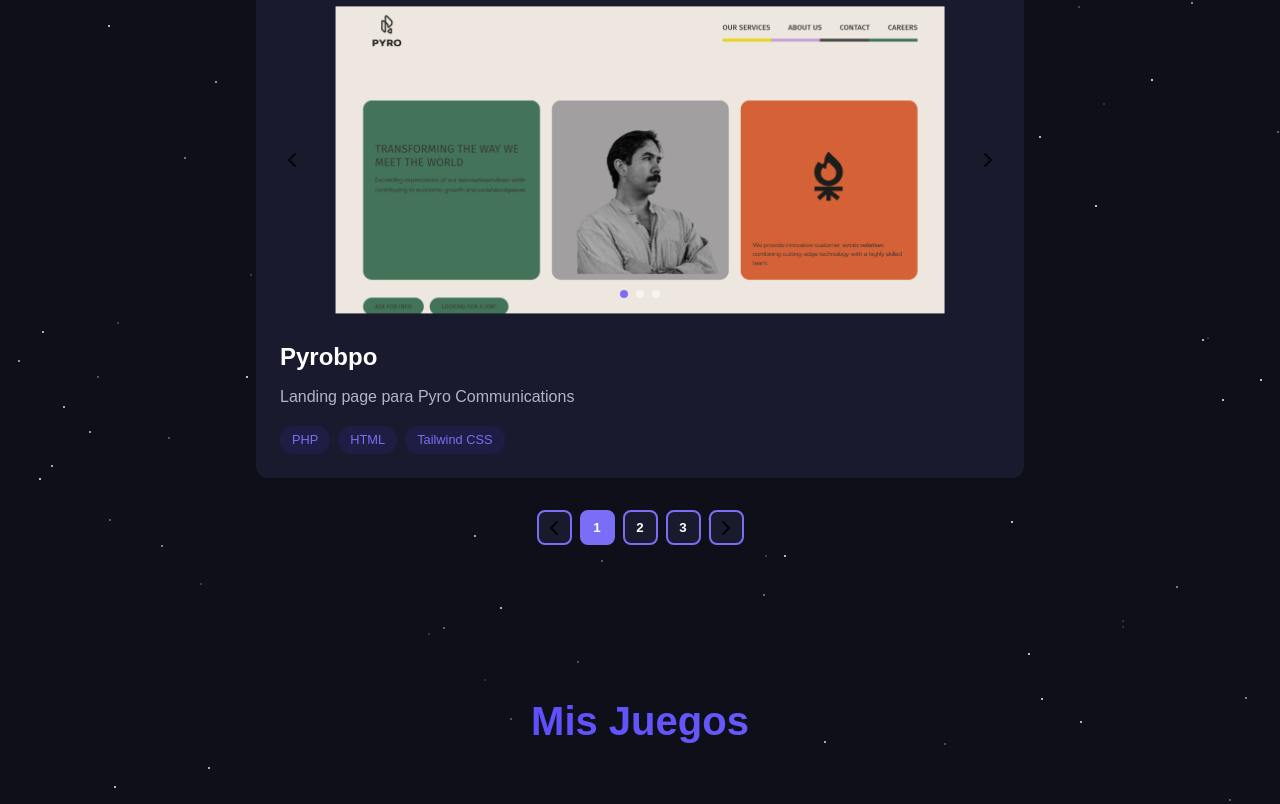
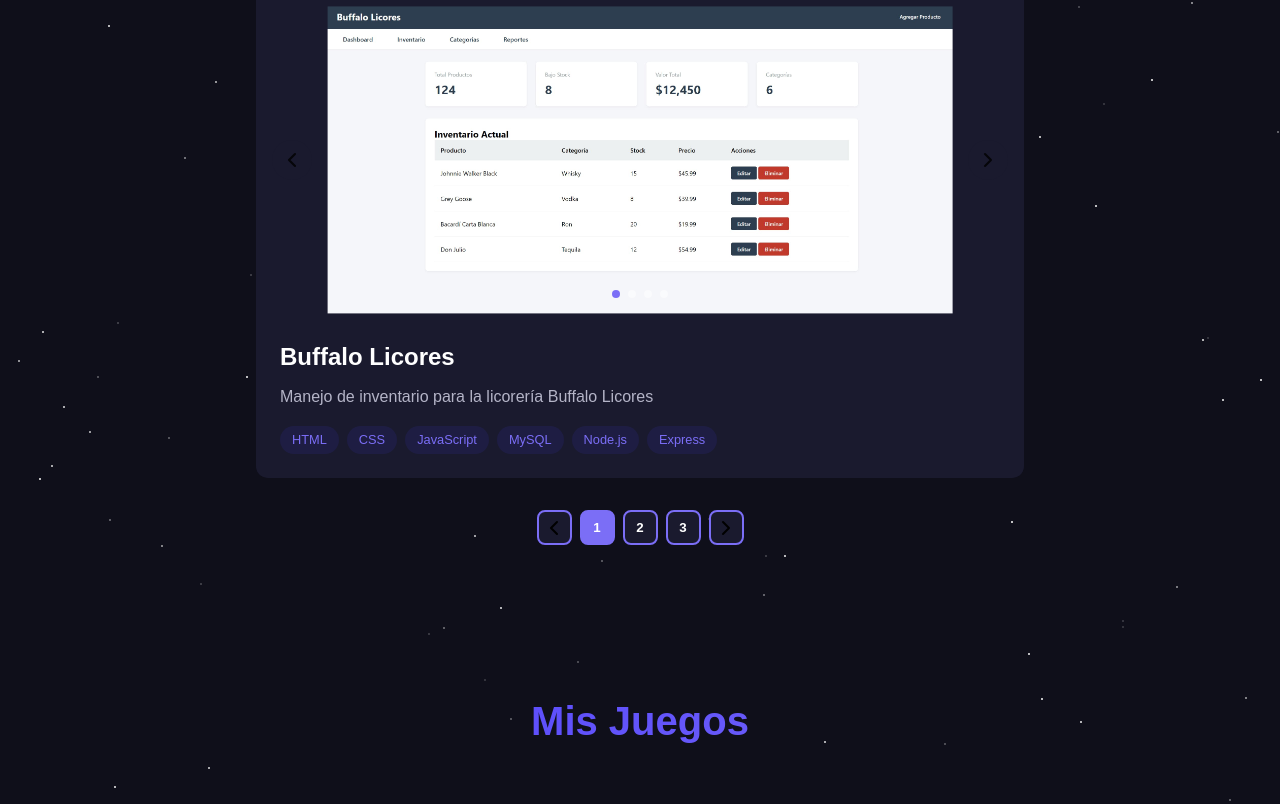
Before and after one commit to Elizondo613/Portafolio, a React (Vite) app: page / in a window 1280 px wide. Shown: the part 1915-2719 px from the top of the page. Built offline with nearby package versions, Linux system fonts and the light colour scheme; no server answers.

Commit message:
Update error fixed

```diff
--- a/src/pages/Portafolio.jsx
+++ b/src/pages/Portafolio.jsx
@@ -47,10 +47,10 @@ const Portafolio = () => {
 
   const projects = [
     {
-      title: 'Pyrobpo',
-      description: t('Portafolio.descriptions.description1'),
-      images: [img1, img2, img3],
-      tags: ['PHP', 'HTML', 'Tailwind CSS'],
+      title: 'Buffalo Licores',
+      description: t('Portafolio.descriptions.description4'),
+      images: [img12, img13, img14, img15],
+      tags: ['HTML', 'CSS', 'JavaScript', 'MySQL', 'Node.js', 'Express'],
     },
     {
       title: 'Casa de leyendas',
@@ -65,10 +65,10 @@ const Portafolio = () => {
       tags: ['React', 'HTML', 'Tailwind CSS', 'MongoDB', 'Node.js', 'Express'],
     },
     {
-      title: 'Buffalo Licores',
-      description: t('Portafolio.descriptions.description4'),
-      images: [img12, img13, img14, img15],
-      tags: ['HTML', 'CSS', 'JavaScript', 'MySQL', 'Node.js', 'Express'],
+      title: 'Pyrobpo',
+      description: t('Portafolio.descriptions.description1'),
+      images: [img1, img2, img3],
+      tags: ['PHP', 'HTML', 'Tailwind CSS'],
     },
   ];
 
```
